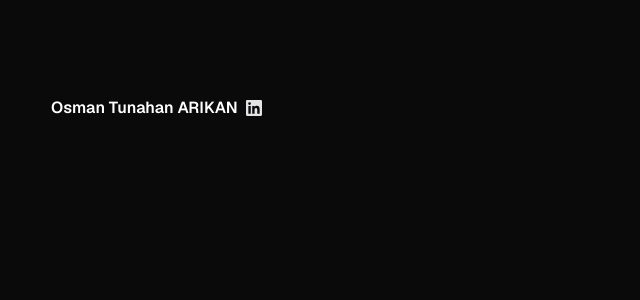
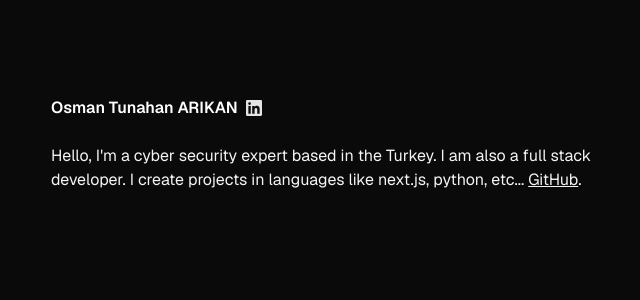
Before and after one commit to OsmanTunahan/portfolio, a Next.js app: page / in a window 1280 px wide. Shown: the top 300 px of the page, without its empty margins (285-925 px from the left). Built offline with nearby package versions, Linux system fonts and the light colour scheme.

Commit message:
feat: add description section

```diff
--- a/src/app/page.tsx
+++ b/src/app/page.tsx
@@ -16,6 +16,20 @@ export default function Home() {
             <LinkedInIcon className="size-4" />
           </Link>
         </div>
+
+        <p className="mt-6">
+          Hello, I&apos;m a cyber security expert based in the Turkey. I am also
+          a full stack developer. I create projects in languages like next.js,
+          python, etc...{" "}
+          <Link
+            href="https://github.com/OsmanTunahan"
+            target="_blank"
+            className="underline"
+          >
+            GitHub
+          </Link>
+          .
+        </p>
       </main>
     </>
   );
```
